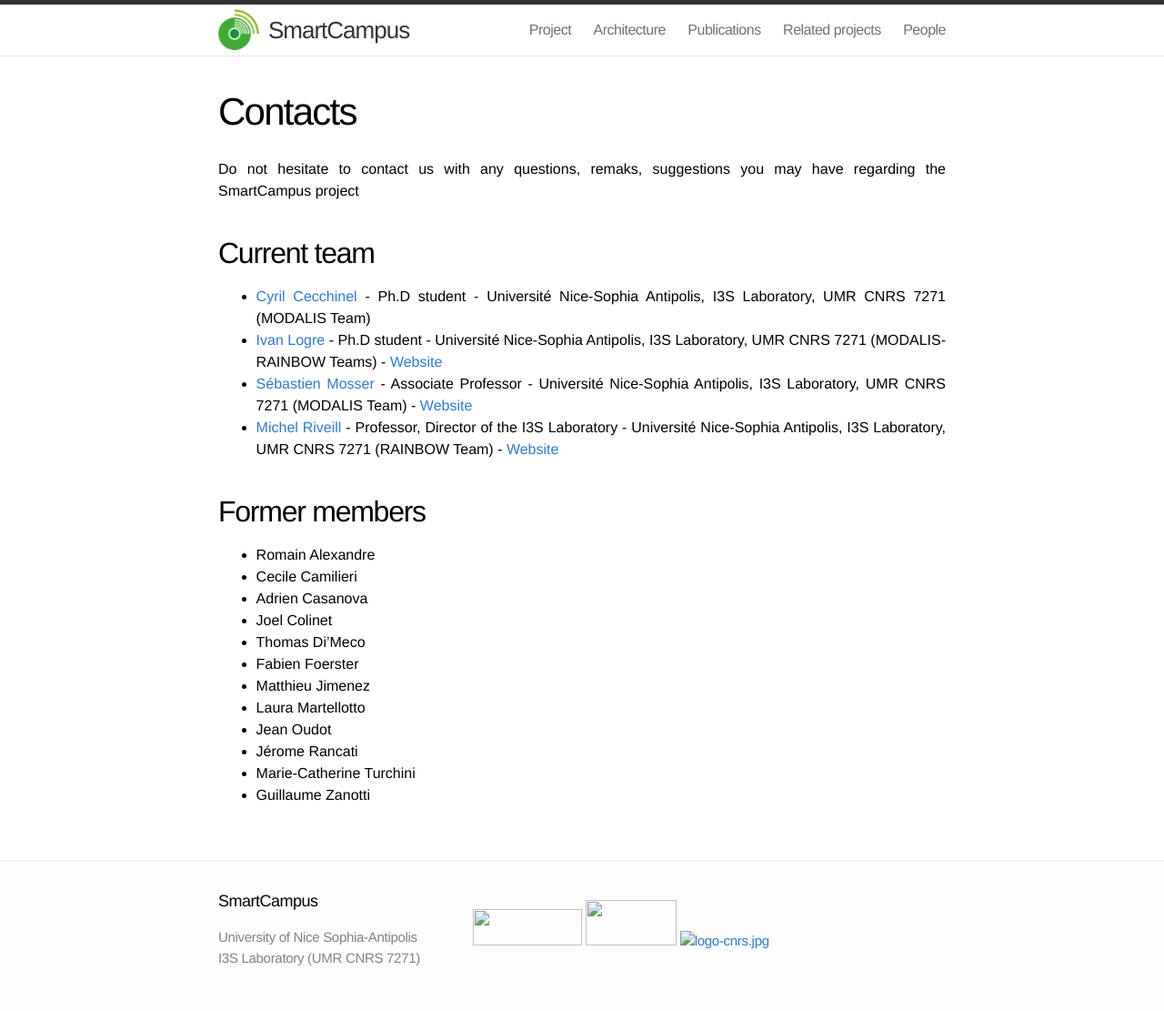
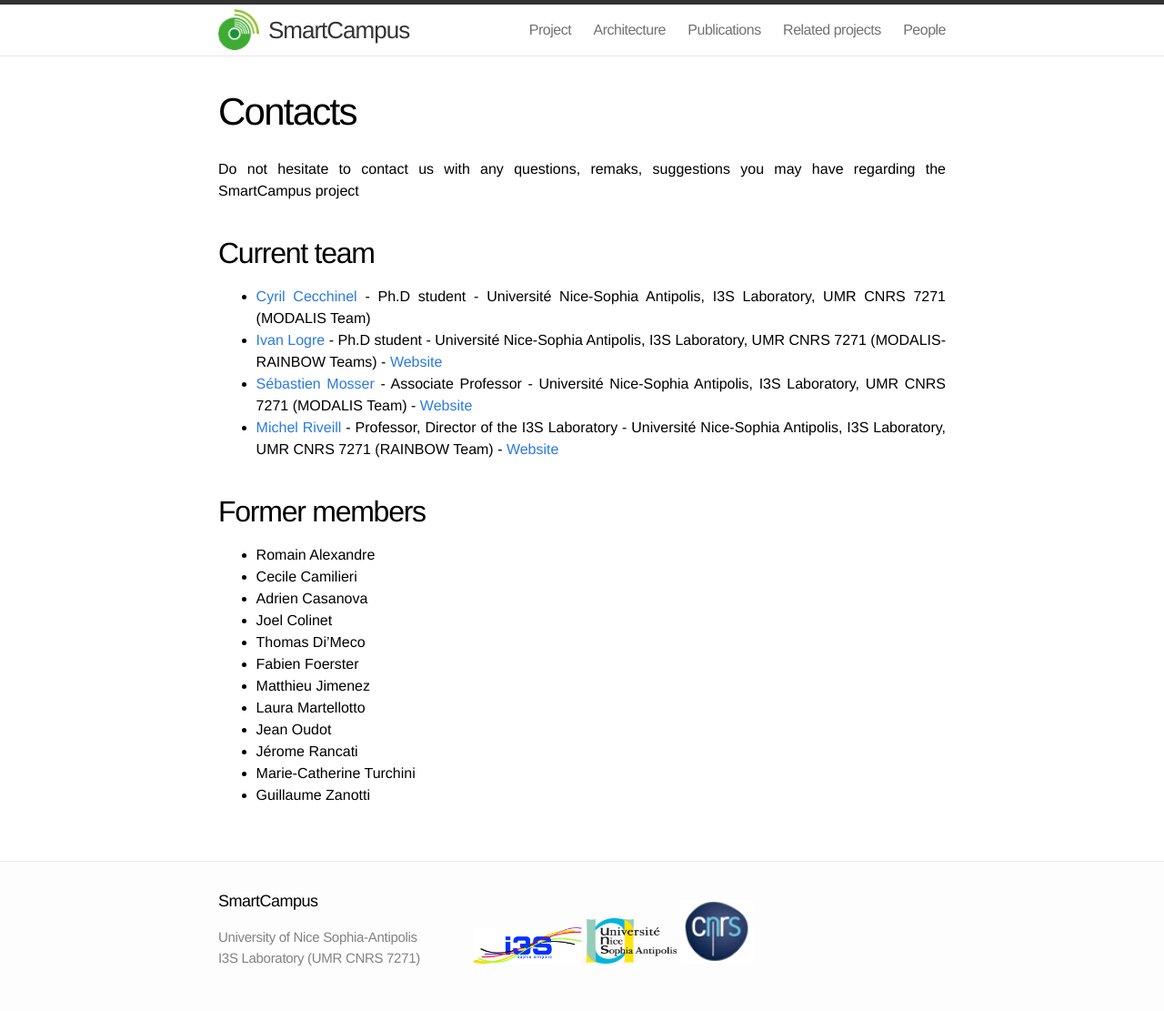
Before and after one commit to SmartCampus/smartcampus.github.io, a Jekyll site: the page built from contacts.md, in a window 1280 px wide. Shown: the whole page at 91% size. Built offline with Jekyll 4.4.1, drawn with Linux system fonts in a browser that asks for light colours.

Commit message:
erreur path

```diff
--- a/_includes/footer.html
+++ b/_includes/footer.html
@@ -9,7 +9,7 @@
 </div>
 <div class="footer-col-3 column" style="margin-top:-30px">
 <p>
-<a href="http://www.i3s.unice.fr" class="media" title="http://www.i3s.unice.fr" rel="nofollow"><img src="assets/i3s.png" class="media" alt="" height="40" width="120"></a> <a href="http://www.unice.fr" class="media" title="http://www.unice.fr" rel="nofollow"><img src="assets/UNS.png" class="media" alt="" height="50" width="100"></a> <a href="http://www.cnrs.fr" class="media" title="http://www.cnrs.fr" rel="nofollow"><img src="assets/cnrs.png" title="assets/cnrs.png" class="media" alt="logo-cnrs.jpg" height="70" width="80"></a>
+<a href="http://www.i3s.unice.fr" class="media" title="http://www.i3s.unice.fr" rel="nofollow"><img src="/assets/i3s.png" class="media" alt="" height="40" width="120"></a> <a href="http://www.unice.fr" class="media" title="http://www.unice.fr" rel="nofollow"><img src="/assets/UNS.png" class="media" alt="" height="50" width="100"></a> <a href="http://www.cnrs.fr" class="media" title="http://www.cnrs.fr" rel="nofollow"><img src="/assets/cnrs.png" title="assets/cnrs.png" class="media" alt="logo-cnrs.jpg" height="70" width="80"></a>
 </p>
 
 </div>
```
